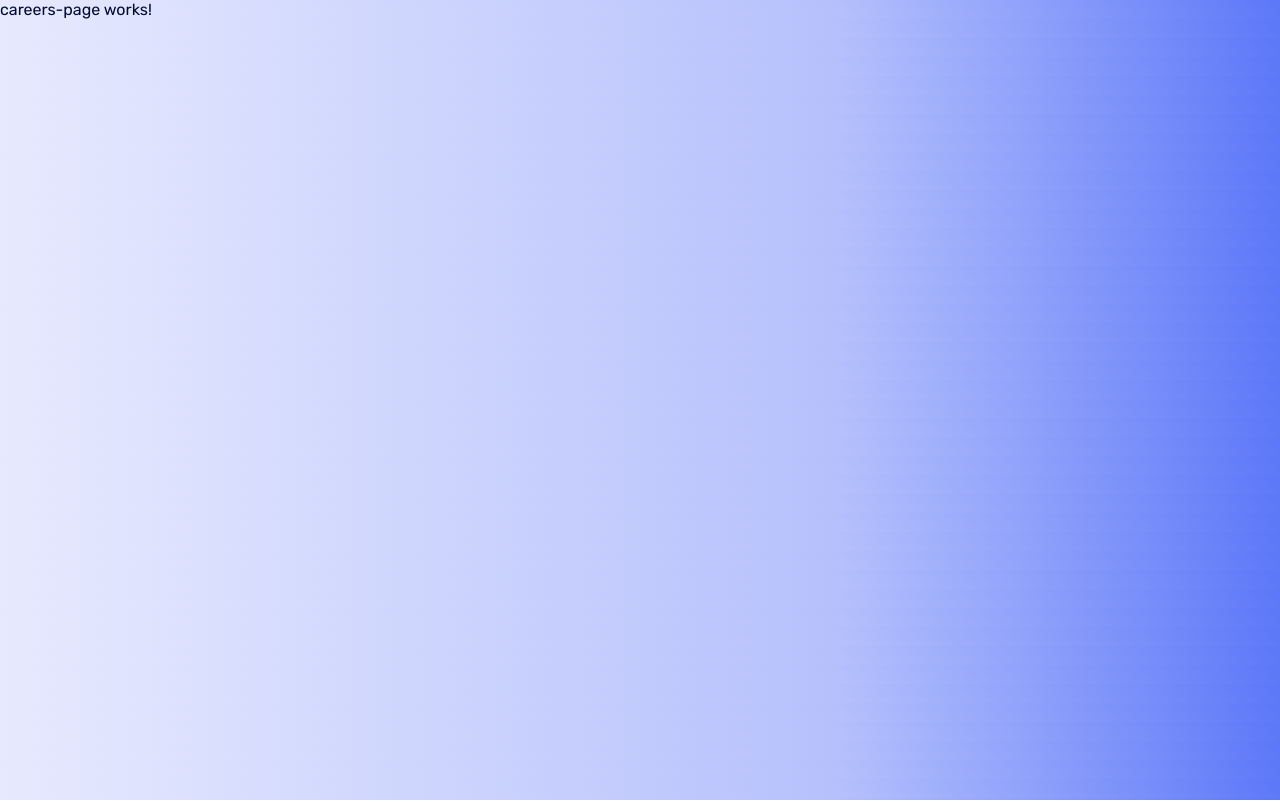
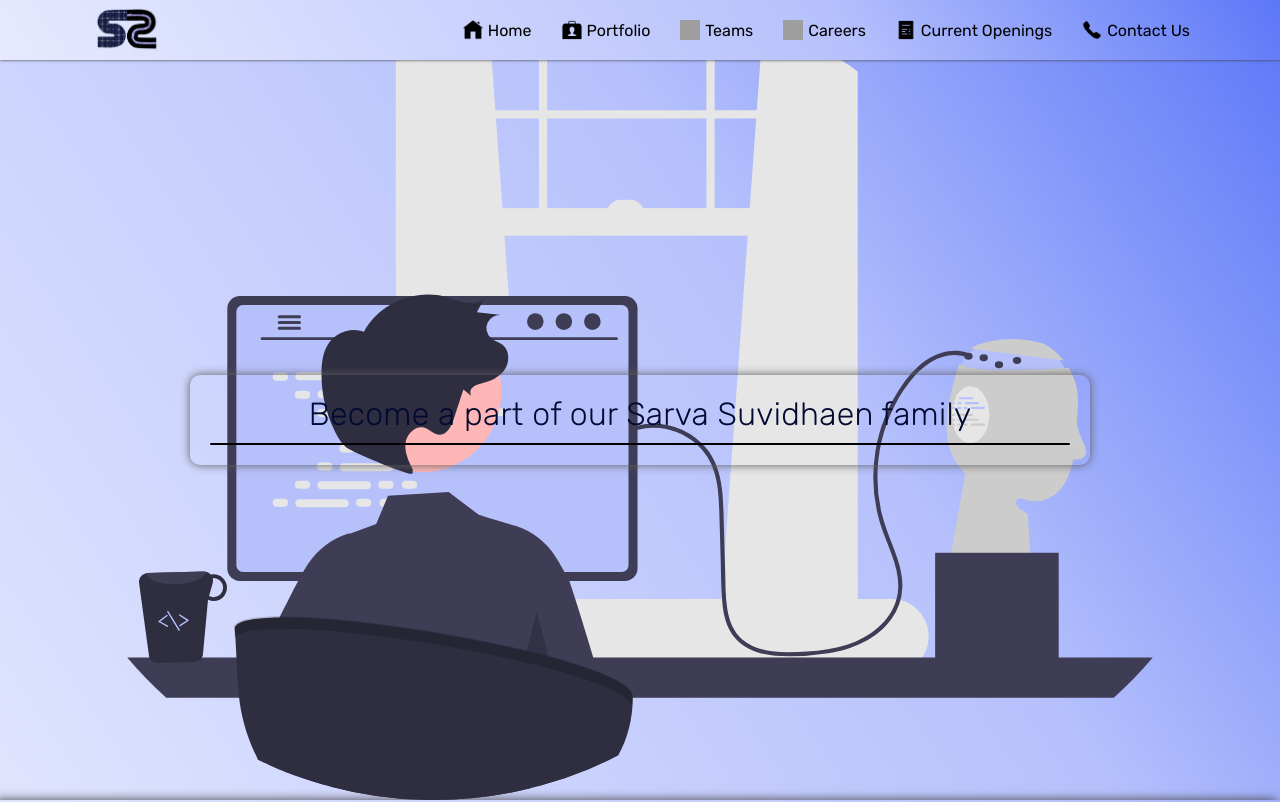
Before and after one commit to MindiashviliGiorgi/suvidhaen-challenge, an Angular app: page /careers in a window 1280 px wide. Shown: the top 802 px of the page. Built offline with nearby package versions, Linux system fonts and the light colour scheme; grey boxes are pictures that could not be loaded.

Commit message:
careers-page-going

```diff
--- a/src/app/components/header/header.component.scss
+++ b/src/app/components/header/header.component.scss
@@ -6,6 +6,7 @@
   align-items: center;
   justify-content: space-between;
   position: fixed;
+  z-index: 7;
   top: 0;
   left: 0;
   right: 0;
--- a/src/app/pages/careers-page/careers-page.component.html
+++ b/src/app/pages/careers-page/careers-page.component.html
@@ -1 +1,10 @@
-<p>careers-page works!</p>
+<app-header/>
+<div class="careers-page-main">
+  <div class="form-container">
+    <div class="title">
+      <h1>Become a part of our Sarva Suvidhaen family</h1>
+      <span></span>
+    </div>
+  </div>
+</div>
+<app-footer/>
--- a/src/app/pages/careers-page/careers-page.component.scss
+++ b/src/app/pages/careers-page/careers-page.component.scss
@@ -0,0 +1,40 @@
+.careers-page-main {
+  width: 100%;
+  min-height: 100vh;
+  padding: 90px 90px 50px 90px;
+  display: flex;
+  align-items: center;
+  justify-content: center;
+  position: relative;
+  background-image: url('/assets/images/welcome-images/img3.svg');
+  background-size: contain;
+  background-repeat: no-repeat;
+  background-position: center;
+  .form-container {
+    width: 900px;
+    height: auto;
+    padding: 20px;
+    display: flex;
+    flex-direction: column;
+    row-gap: 20px;
+    box-shadow: 0px 0px 10px #5e5e5e;
+    border-radius: 10px;
+    .title {
+      width: 100%;
+      text-align: center;
+      display: flex;
+      flex-direction: column;
+      row-gap: 10px;
+      h1 {
+        font-weight: 100;
+        letter-spacing: 0.3px;
+      }
+      span {
+        width: 100%;
+        height: 2px;
+        border-radius: 2px;
+        background-color: #000;
+      }
+    }
+  }
+}
```
